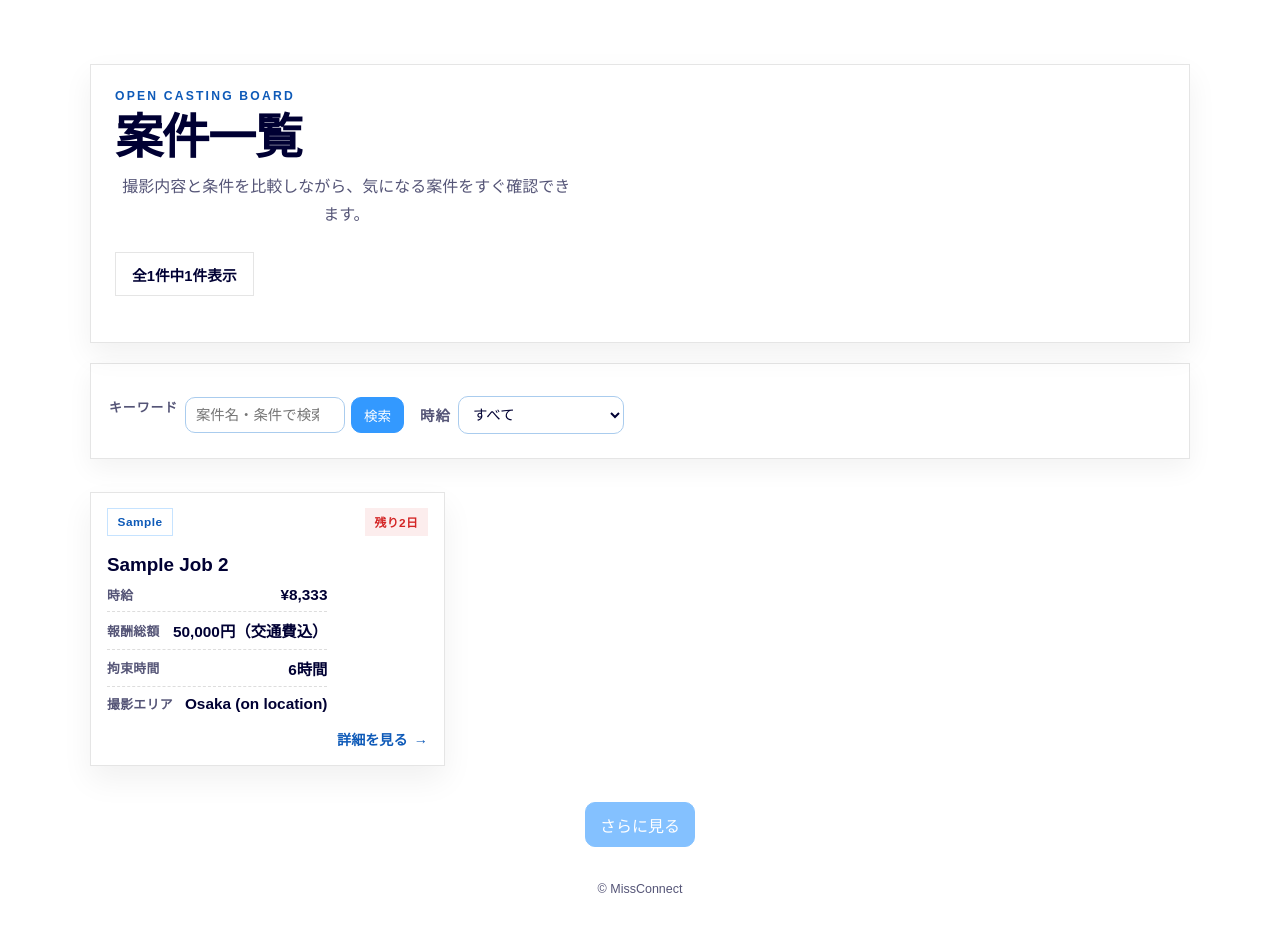
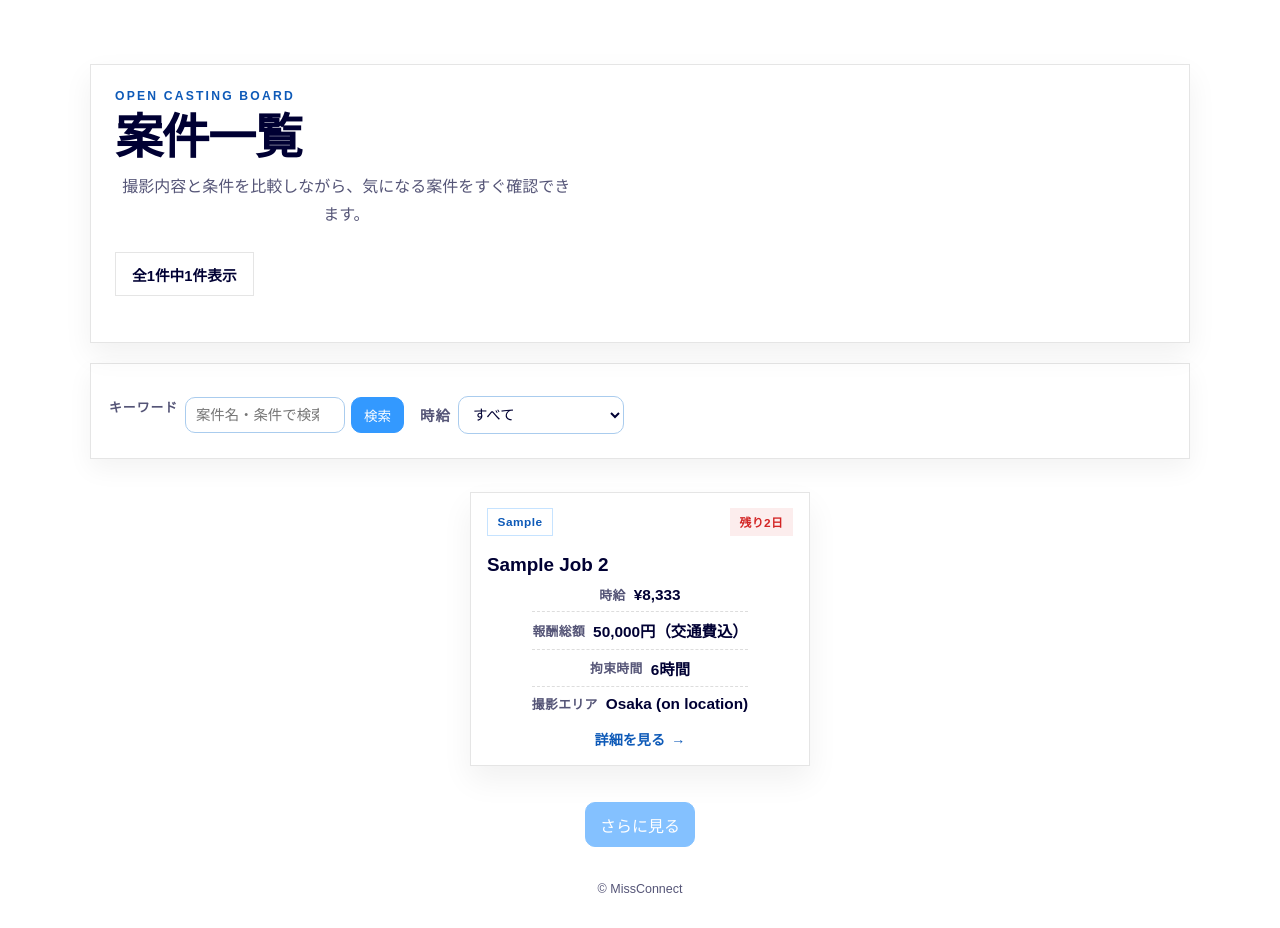
Before and after one commit to tkm-sano/entp-sub, a Jekyll site: the page built from jobs.md, in a window 1280 px wide. Built offline with Jekyll 4.4.1, drawn with Linux system fonts in a browser that asks for light colours.

Commit message:
Center job card meta layout on desktop

```diff
--- a/assets/css/site.css
+++ b/assets/css/site.css
@@ -1056,6 +1056,41 @@ body[data-page="jobs"] .details-button,
 body[data-page="jobs"] .apply-button {
   font-size: 0.9rem;
   padding: 0.55rem 1.3rem;
+}
+
+@media (min-width: 769px) {
+  body[data-page="jobs"] .jobs-list {
+    grid-template-columns: repeat(auto-fit, minmax(280px, 340px));
+    justify-content: center;
+  }
+
+  body[data-page="jobs"] .job-card-link {
+    max-width: 340px;
+    justify-self: center;
+  }
+
+  body[data-page="jobs"] .job-card__body {
+    width: min(100%, 18.5rem);
+    margin: 0 auto;
+    justify-content: center;
+  }
+
+  body[data-page="jobs"] .job-card__body p {
+    text-align: center;
+  }
+
+  body[data-page="jobs"] .job-card__meta-item {
+    justify-content: center;
+    gap: 0.5rem;
+  }
+
+  body[data-page="jobs"] .job-card__meta-value {
+    text-align: center;
+  }
+
+  body[data-page="jobs"] .job-card__footer {
+    justify-content: center;
+  }
 }
 
 @media (max-width: 480px) {
```
